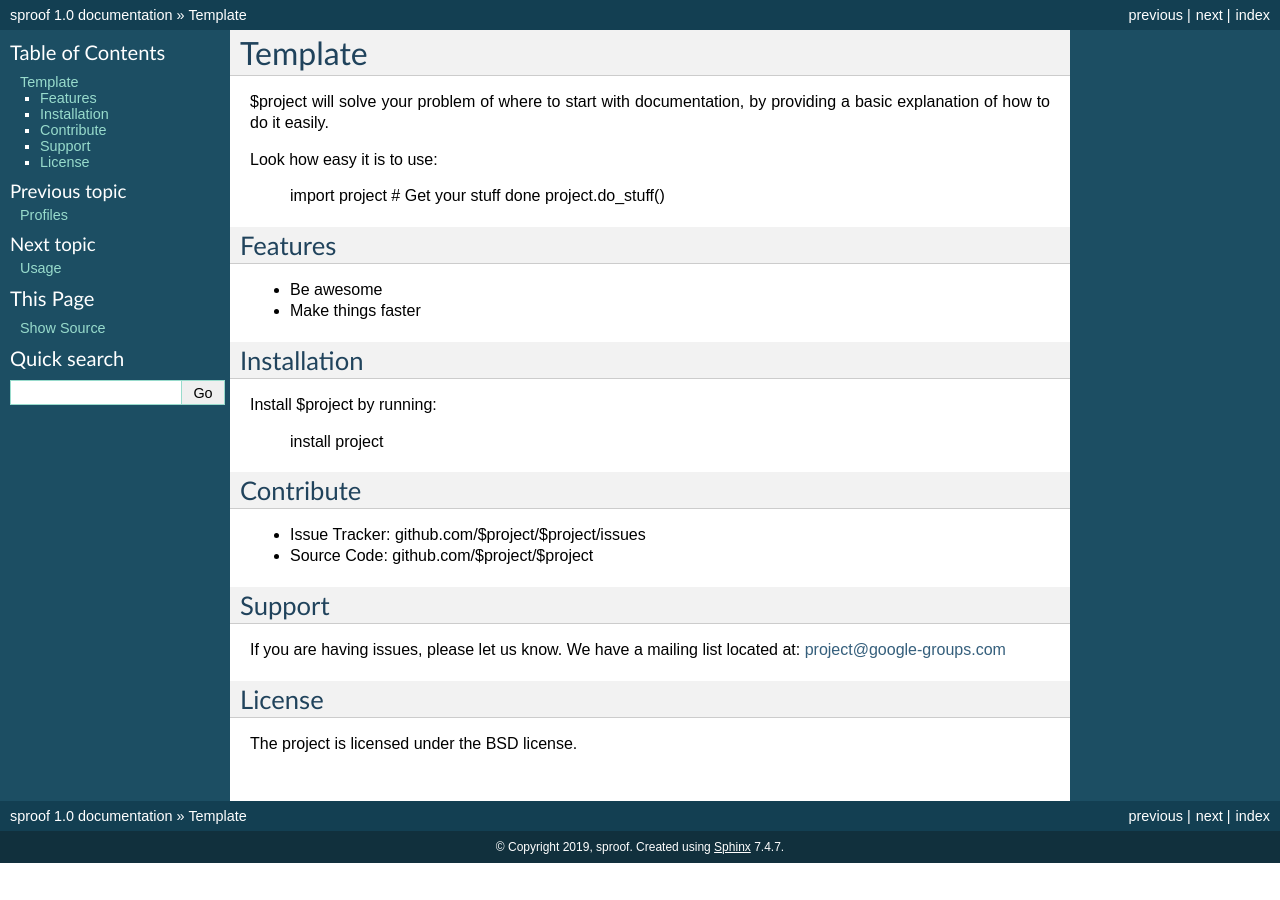
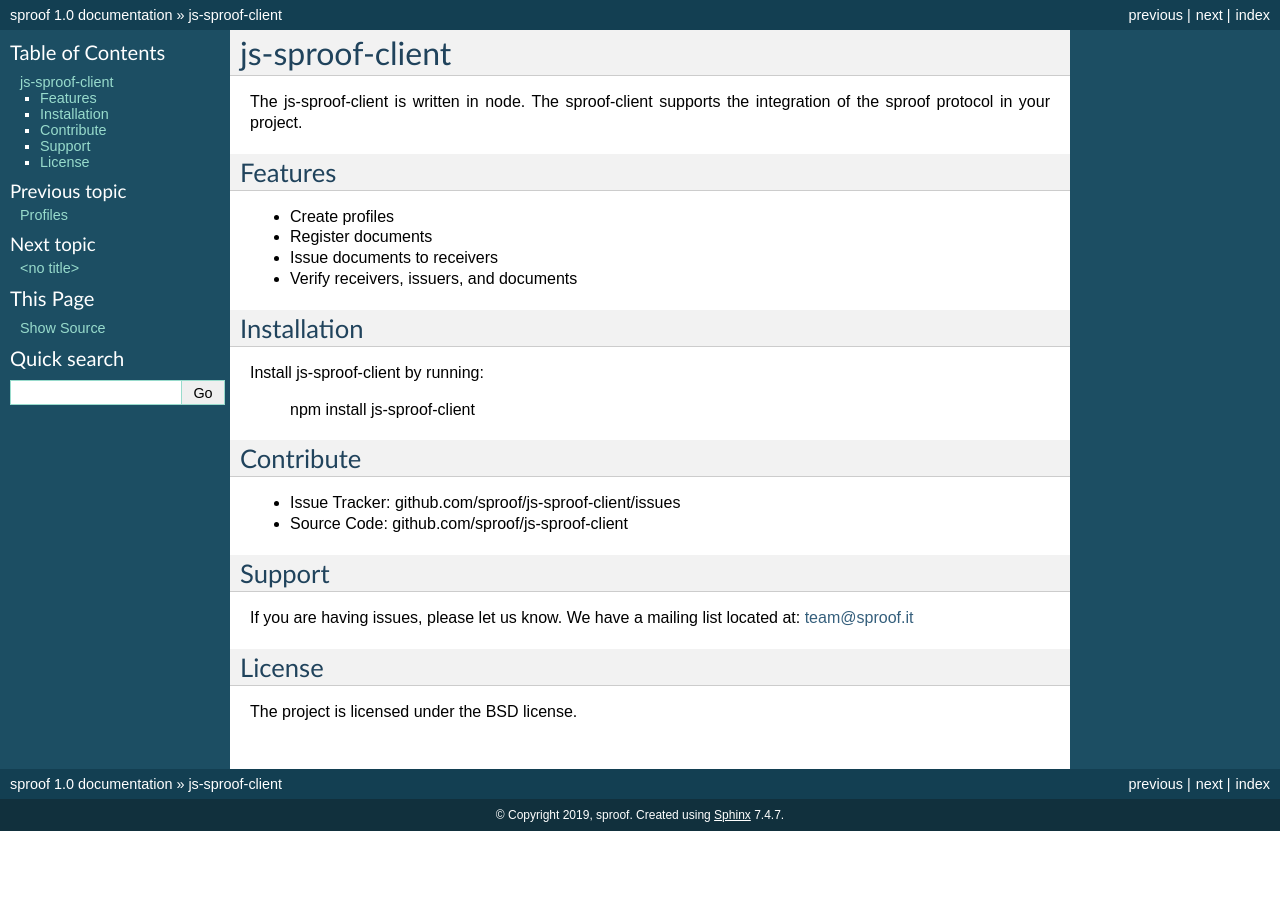
Before and after one commit to sproof/docs, a Sphinx documentation site: the page built from docs/readme.rst, in a window 1280 px wide. Built offline with Sphinx 7.4.7, drawn with Linux system fonts in a browser that asks for light colours.

Commit message:
update docs

```diff
--- /dev/null
+++ b/README.md
@@ -0,0 +1,6 @@
+# js-sproof-docs
+
+
+Documentation of js-sproof
+
+Find the documentation here: [docs](https://sproof-docs.readthedocs.io)
--- a/README.rst
+++ b/README.rst
@@ -1,39 +1,35 @@
-Template
+js-sproof-client
 ========
 
-$project will solve your problem of where to start with documentation,
-by providing a basic explanation of how to do it easily.
+The js-sproof-client is written in node. The sproof-client supports the integration of the sproof protocol in your project.
 
-Look how easy it is to use:
-
-    import project
-    # Get your stuff done
-    project.do_stuff()
 
 Features
 --------
 
-- Be awesome
-- Make things faster
+- Create profiles
+- Register documents
+- Issue documents to receivers
+- Verify receivers, issuers, and documents
 
 Installation
 ------------
 
-Install $project by running:
+Install js-sproof-client by running:
 
-    install project
+    npm install js-sproof-client
 
 Contribute
 ----------
 
-- Issue Tracker: github.com/$project/$project/issues
-- Source Code: github.com/$project/$project
+- Issue Tracker: github.com/sproof/js-sproof-client/issues
+- Source Code: github.com/sproof/js-sproof-client
 
 Support
 -------
 
 If you are having issues, please let us know.
-We have a mailing list located at: project@google-groups.com
+We have a mailing list located at: team@sproof.it
 
 License
 -------
--- a/docs/installation.rst
+++ b/docs/installation.rst
@@ -2,6 +2,6 @@
 Installation
 ============
 
-Install the package with pip::
+Install the package with npm::
 
-    $ pip install read-the-docs-template
+    $ npm install js-sproof-client
```
Also changed, not shown: docs/usage.rst (deleted, +0 -7 lines), docs/documents.rst (added), docs/receivers.rst (added), docs/verification.rst (added).
